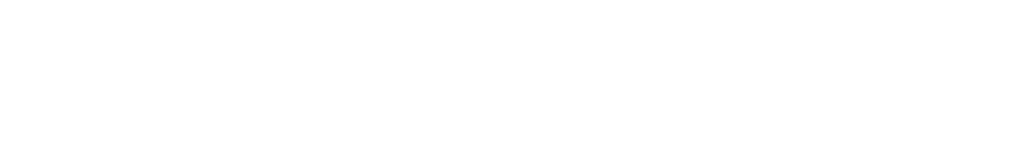
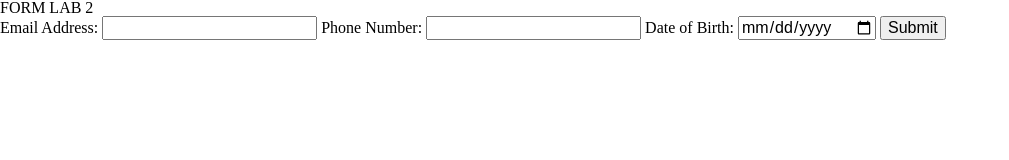
Before and after one commit to ITMD362-org-HailieJJ/lab2, a plain HTML site: page index.html in a window 1280 px wide. Shown: the whole page, without its empty margins (0-1009 px from the left). Drawn offline with Linux system fonts and the light colour scheme; files that its build step writes are made by us from their sources.

Commit message:
Created the html skeleton

```diff
--- a/index.html
+++ b/index.html
@@ -8,6 +8,24 @@
   <link rel="stylesheet" media="screen" href="css/screen.css" />
 </head>
 <body>
-
+  <!--
+    Have a mobile first design
+    Form that asks user’s email address,
+    phone number, and date of birth.
+    w/ submit button
+  -->
+  <h1>FORM LAB 2</h1>
+  <form>
+    <label for="email">Email Address:</label>
+    <input type="email" id="email" name="email">
+    <!--require @ symbol -->
+    <label for="pnumber">Phone Number:</label>
+    <input type="tell" id="pnumber" name="pnumber">
+    <!--Maybe use tell-->
+    <label for="dBirth">Date of Birth:</label>
+    <input type="date" id="dBirth" name="dBirth">
+    <!--How to limit date type?-->
+    <input type="submit" value="Submit">
+  </form>
 </body>
 </html>
```
Also changed, not shown: css/meyersreset-and-normalize-form.css (renamed from meyersreset-and-normalize-form.css), css/screen.css (added), 1 other file.
